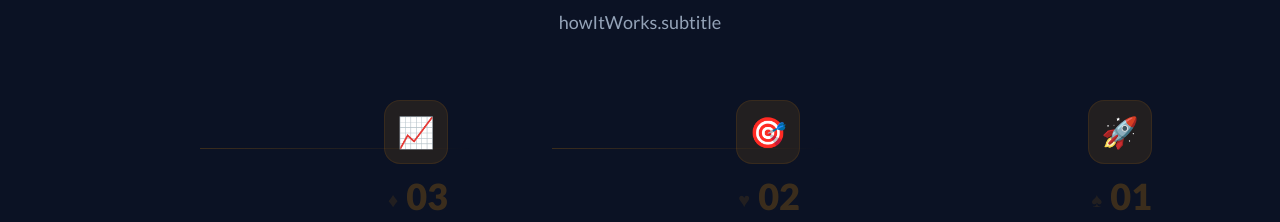
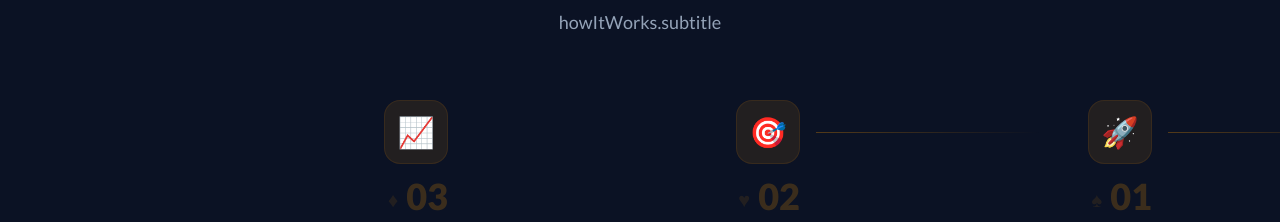
Before and after one commit to adamshriki/lynxpoker-website, a Next.js app: page /he in a window 1280 px wide. Shown: the part 2560-2782 px from the top of the page. Built offline with nearby package versions, Linux system fonts and the light colour scheme.

Commit message:
fix: how-it-works step connector lines positioning

```diff
--- a/src/app/[locale]/page.tsx
+++ b/src/app/[locale]/page.tsx
@@ -521,7 +521,7 @@ export default function HomePage() {
                 variants={fadeInUp}
               >
                 {i < 2 && (
-                  <div className="hidden md:block absolute top-12 start-[calc(100%+0.5rem)] w-[calc(100%-3rem)] h-px bg-gradient-to-r from-amber-500/20 to-transparent" />
+                  <div className="hidden md:block absolute top-8 h-px bg-gradient-to-r from-amber-500/30 via-amber-500/15 to-transparent" style={{ left: "calc(100% + 1rem)", width: "calc(100% - 6rem)" }} />
                 )}
                 <div className="flex flex-col items-center md:items-start gap-3 mb-4">
                   <div className="w-16 h-16 rounded-2xl bg-amber-500/10 border border-amber-500/10 flex items-center justify-center text-3xl">
```
